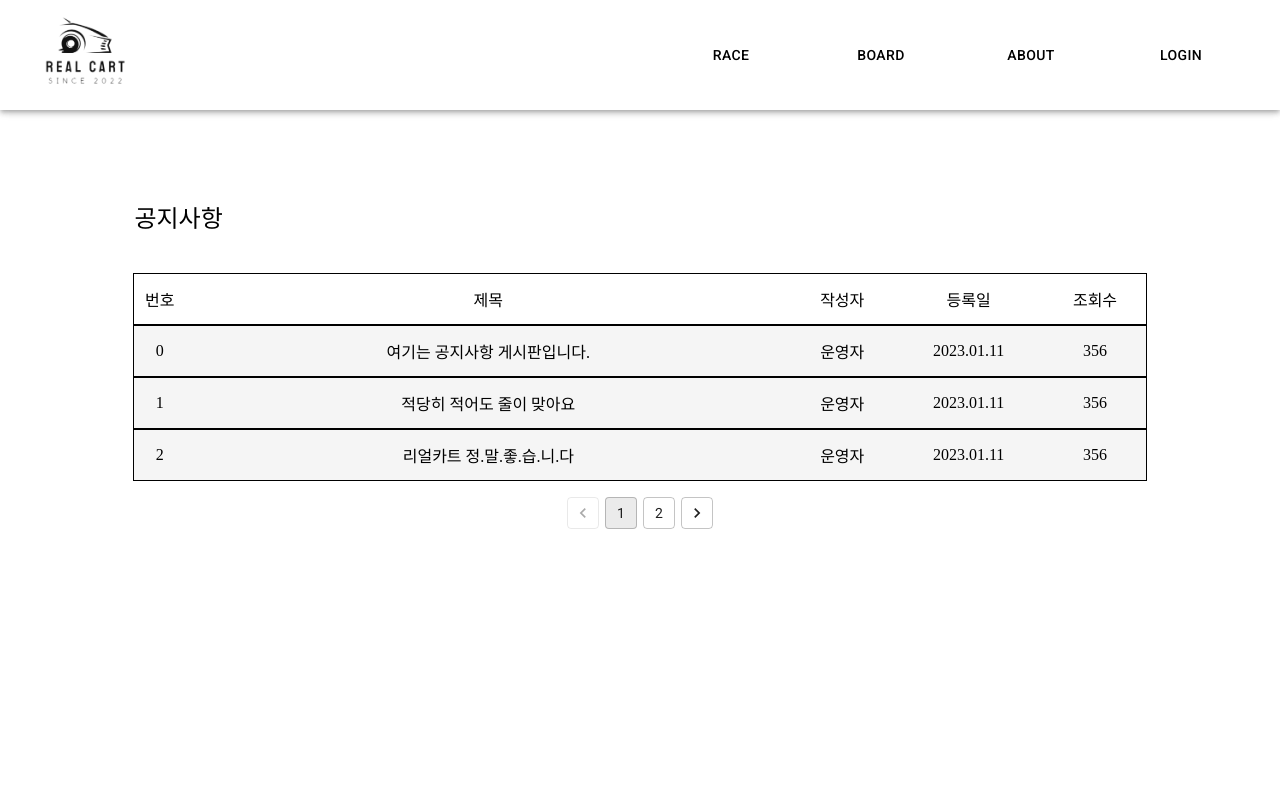
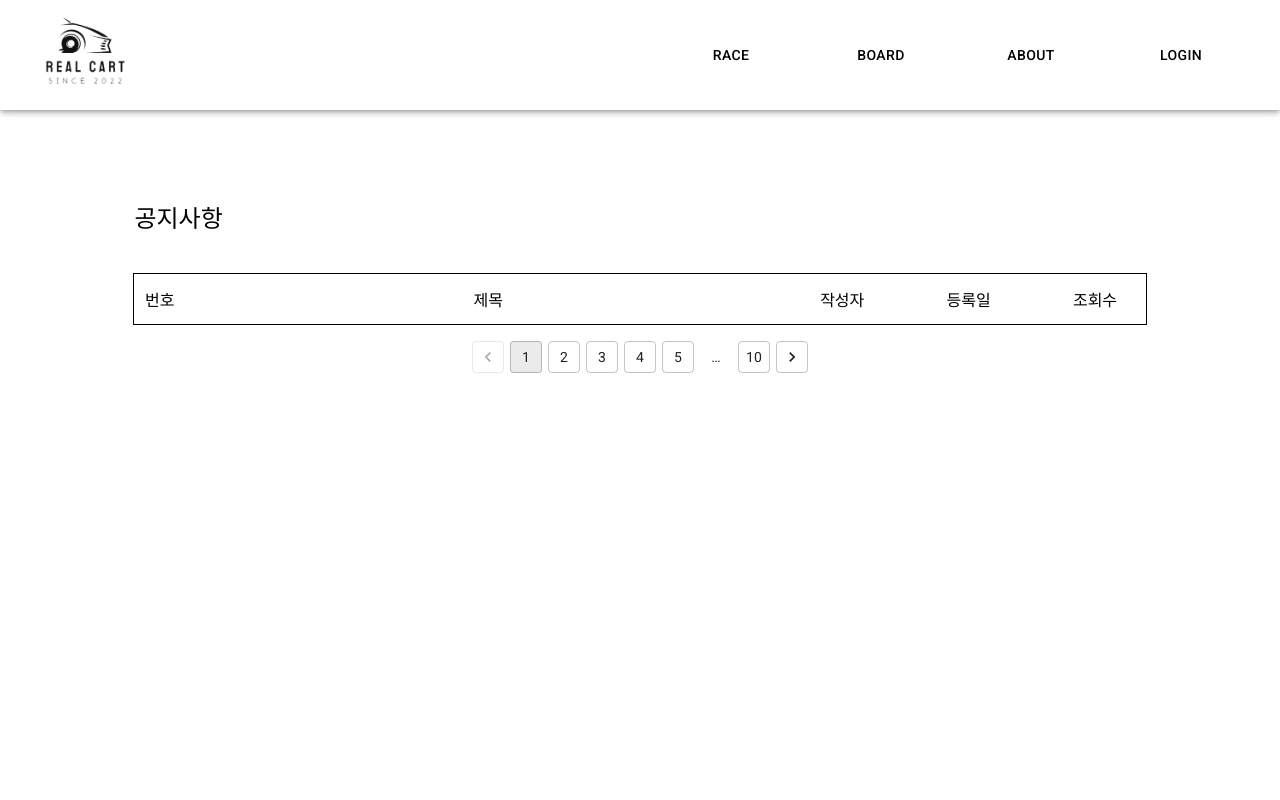
Before and after one commit to seongmin42/RealCart, a React (Create React App) app in the folder Frontend/: page /noticeBoard in a window 1280 px wide. Shown: the top 800 px of the page. Built offline with nearby package versions, Linux system fonts and the light colour scheme.

Commit message:
Feat: End 2nd sprint
Former-commit-id: 834ef6280ab4526823bf90cd7f43ce6738114d56 [formerly 88112e8196632cfe403ad5851b8d6d2e89dd1088]
Former-commit-id: 87460f117e367d5c1585aa7448c0d8068ea950f0

```diff
--- a/Frontend/package.json
+++ b/Frontend/package.json
@@ -1,6 +1,5 @@
 {
   "name": "new",
-  "proxy": "http://3.34.23.91:8080",
   "version": "0.1.0",
   "private": true,
   "dependencies": {
--- a/Frontend/src/components/AppForm.jsx
+++ b/Frontend/src/components/AppForm.jsx
@@ -2,7 +2,8 @@ import React, { useState } from "react";
 import PropTypes from "prop-types";
 import TextField from "@mui/material/TextField";
 
-function AppForm({ content }) {
+function AppForm({ content, pwd, sx, ...otherProps }) {
+  console.log(pwd);
   const [input, setInput] = useState("");
   const verifier = {
     email: () => {
@@ -19,6 +20,11 @@ function AppForm({ content }) {
       if (input.length < 8) return true;
       return false;
     },
+    passwordCheck: () => {
+      if (input === "") return false;
+      if (input !== pwd) return true;
+      return false;
+    },
     nickname: () => {
       if (input === "") return false;
       if (input.length < 3) return true;
@@ -28,6 +34,7 @@ function AppForm({ content }) {
   const msg = {
     email: "유효한 이메일 형식이 아닙니다.",
     password: "비밀번호는 8자 이상입니다.",
+    passwordCheck: "비밀번호가 일치하지 않습니다.",
     nickname: "닉네임은 3자 이상입니다.",
   };
 
@@ -39,9 +46,7 @@ function AppForm({ content }) {
     case "email":
       return (
         <TextField
-          sx={{
-            width: "100%",
-          }}
+          sx={sx}
           required
           label="이메일"
           type="email"
@@ -49,11 +54,14 @@ function AppForm({ content }) {
           error={verifier.email()}
           helperText={verifier.email() ? msg.email : ""}
           onChange={onChange}
+          // eslint-disable-next-line react/jsx-props-no-spreading
+          {...otherProps}
         />
       );
     case "password":
       return (
         <TextField
+          sx={sx}
           required
           label="비밀번호"
           type="password"
@@ -61,10 +69,25 @@ function AppForm({ content }) {
           error={verifier.password()}
           helperText={verifier.password() ? msg.password : ""}
           onChange={onChange}
+          // eslint-disable-next-line react/jsx-props-no-spreading
+          {...otherProps}
         />
       );
     case "passwordCheck":
-      return <TextField type="password" fullWidth />;
+      return (
+        <TextField
+          sx={sx}
+          required
+          label="비밀번호 확인"
+          type="passwordCheck"
+          fullWidth
+          error={verifier.passwordCheck()}
+          helperText={verifier.passwordCheck() ? msg.passwordCheck : ""}
+          onChange={onChange}
+          // eslint-disable-next-line react/jsx-props-no-spreading
+          {...otherProps}
+        />
+      );
     case "nickname":
       return <TextField />;
     default:
@@ -73,11 +96,16 @@ function AppForm({ content }) {
 }
 
 AppForm.defaultProps = {
+  sx: {},
   content: "",
+  pwd: "",
 };
 
 AppForm.propTypes = {
+  // eslint-disable-next-line react/forbid-prop-types
+  sx: PropTypes.object,
   content: PropTypes.string,
+  pwd: PropTypes.string,
 };
 
 export default AppForm;
--- a/Frontend/src/pages/LoginForm.jsx
+++ b/Frontend/src/pages/LoginForm.jsx
@@ -15,10 +15,16 @@ function LoginForm() {
     console.log(e.target[0].value);
     console.log(e.target[2].value);
     const data = { email: e.target[0].value, password: e.target[2].value };
+    console.log(data);
 
-    await axios.post("http://3.34.23.91:8080/user", data).then((response) => {
-      console.log(response);
-    });
+    await axios
+      .post("http://3.34.23.91:8080/user", data)
+      .then((response) => {
+        console.log(response);
+      })
+      .catch((error) => {
+        console.log(error);
+      });
   };
   return (
     <Box>
--- a/Frontend/src/pages/NoticeBoard.jsx
+++ b/Frontend/src/pages/NoticeBoard.jsx
@@ -1,4 +1,4 @@
-import React, { useState } from "react";
+import React from "react";
 import Box from "@mui/material/Box";
 import Stack from "@mui/material/Stack";
 import Pagination from "@mui/material/Pagination";
@@ -6,58 +6,58 @@ import Typography from "@mui/material/Typography";
 import ArticleBox from "../components/ArticleBox";
 
 function NoticeBoard() {
-  const [page, setPage] = useState(0);
-  const onChangePage = (event, value) => {
-    setPage(value - 1);
-  };
-  const articleList = [
-    [
-      {
-        no: 0,
-        title: "여기는 공지사항 게시판입니다.",
-        author: "운영자",
-        date: "2023.01.11",
-        view: 356,
-      },
-      {
-        no: 1,
-        title: "적당히 적어도 줄이 맞아요",
-        author: "운영자",
-        date: "2023.01.11",
-        view: 356,
-      },
-      {
-        no: 2,
-        title: "리얼카트 정.말.좋.습.니.다",
-        author: "운영자",
-        date: "2023.01.11",
-        view: 356,
-      },
-    ],
-    [
-      {
-        no: 0,
-        title: "2페이지입니다.",
-        author: "운영자",
-        date: "2023.01.11",
-        view: 356,
-      },
-      {
-        no: 1,
-        title: "페이지네이션을 구현해보았습니다.",
-        author: "운영자",
-        date: "2023.01.11",
-        view: 356,
-      },
-      {
-        no: 2,
-        title: "우리모두화이팅!",
-        author: "운영자",
-        date: "2023.01.11",
-        view: 356,
-      },
-    ],
-  ];
+  // const [page, setPage] = useState(0);
+  // const onChangePage = (event, value) => {
+  //   setPage(value - 1);
+  // };
+  // const articleList = [
+  //   [
+  //     {
+  //       no: 0,
+  //       title: "여기는 공지사항 게시판입니다.",
+  //       author: "운영자",
+  //       date: "2023.01.11",
+  //       view: 356,
+  //     },
+  //     {
+  //       no: 1,
+  //       title: "적당히 적어도 줄이 맞아요",
+  //       author: "운영자",
+  //       date: "2023.01.11",
+  //       view: 356,
+  //     },
+  //     {
+  //       no: 2,
+  //       title: "리얼카트 정.말.좋.습.니.다",
+  //       author: "운영자",
+  //       date: "2023.01.11",
+  //       view: 356,
+  //     },
+  //   ],
+  //   [
+  //     {
+  //       no: 0,
+  //       title: "2페이지입니다.",
+  //       author: "운영자",
+  //       date: "2023.01.11",
+  //       view: 356,
+  //     },
+  //     {
+  //       no: 1,
+  //       title: "페이지네이션을 구현해보았습니다.",
+  //       author: "운영자",
+  //       date: "2023.01.11",
+  //       view: 356,
+  //     },
+  //     {
+  //       no: 2,
+  //       title: "우리모두화이팅!",
+  //       author: "운영자",
+  //       date: "2023.01.11",
+  //       view: 356,
+  //     },
+  //   ],
+  // ];
   return (
     <Box
       sx={{
@@ -100,7 +100,7 @@ function NoticeBoard() {
             date="등록일"
             view="조회수"
           />
-          {articleList[page].map((article) => (
+          {/* {articleList[page].map((article) => (
             <ArticleBox
               sx={{
                 width: "80%",
@@ -113,12 +113,12 @@ function NoticeBoard() {
               date={article.date}
               view={article.view}
             />
-          ))}
+          ))} */}
           <Pagination
-            count={articleList.length}
+            count={10}
             variant="outlined"
             shape="rounded"
-            onChange={onChangePage}
+            // onChange={onChangePage}
             sx={{
               margin: 2,
             }}
--- a/Frontend/src/pages/RegistForm.jsx
+++ b/Frontend/src/pages/RegistForm.jsx
@@ -1,13 +1,15 @@
-import * as React from "react";
+import React from "react";
 import Box from "@mui/material/Box";
 import Paper from "@mui/material/Paper";
 import Button from "@mui/material/Button";
 import { createTheme, ThemeProvider } from "@mui/material/styles";
 import { Grid } from "@mui/material";
 import ArrowForwardIcon from "@mui/icons-material/ArrowForward";
+import AppForm from "../components/AppForm";
 import FullWidthTextField from "../test/FullWidthTextField";
 
 export default function RegistForm() {
+  // const [password, setPassword] = useState("");
   const theme = createTheme({
     palette: {
       white: "#ffffff",
@@ -49,7 +51,14 @@ export default function RegistForm() {
                 <h1>회원가입</h1>
               </div>
               <div style={{ display: "flex" }}>
-                <FullWidthTextField content="이메일" />
+                <AppForm
+                  content="email"
+                  sx={{
+                    width: 400,
+                    maxWidth: "90%",
+                    margin: 2,
+                  }}
+                />
                 <Button
                   variant="contained"
                   color="white"
@@ -61,8 +70,22 @@ export default function RegistForm() {
                   중복확인
                 </Button>
               </div>
-              <FullWidthTextField content="비밀번호" />
-              <FullWidthTextField content="비밀번호 확인" />
+              <AppForm
+                content="password"
+                sx={{
+                  width: 400,
+                  maxWidth: "90%",
+                  margin: 2,
+                }}
+              />
+              <AppForm
+                content="passwordCheck"
+                sx={{
+                  width: 400,
+                  maxWidth: "90%",
+                  margin: 2,
+                }}
+              />
               <div style={{ display: "flex" }}>
                 <FullWidthTextField content="닉네임" />
                 <Button
```
